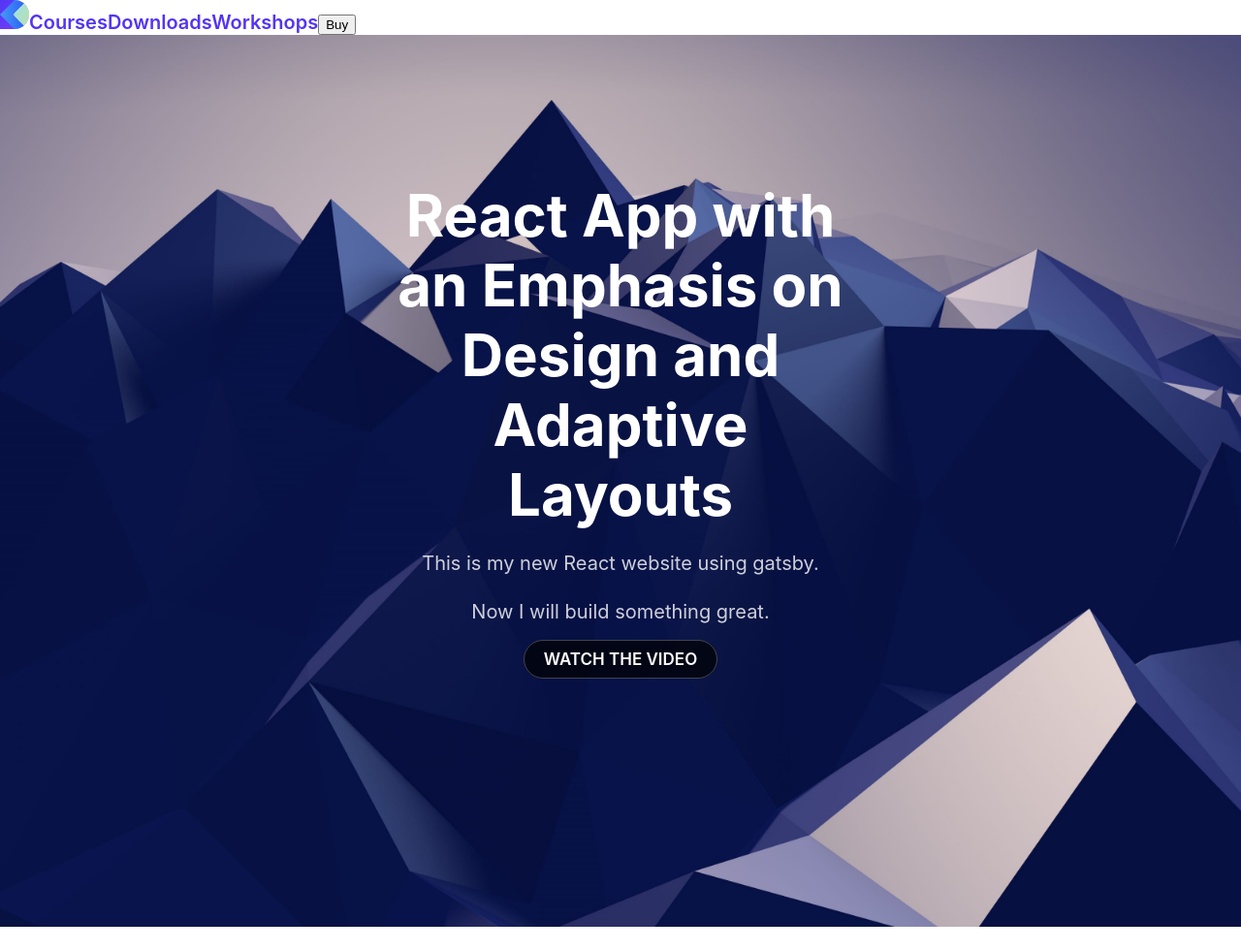
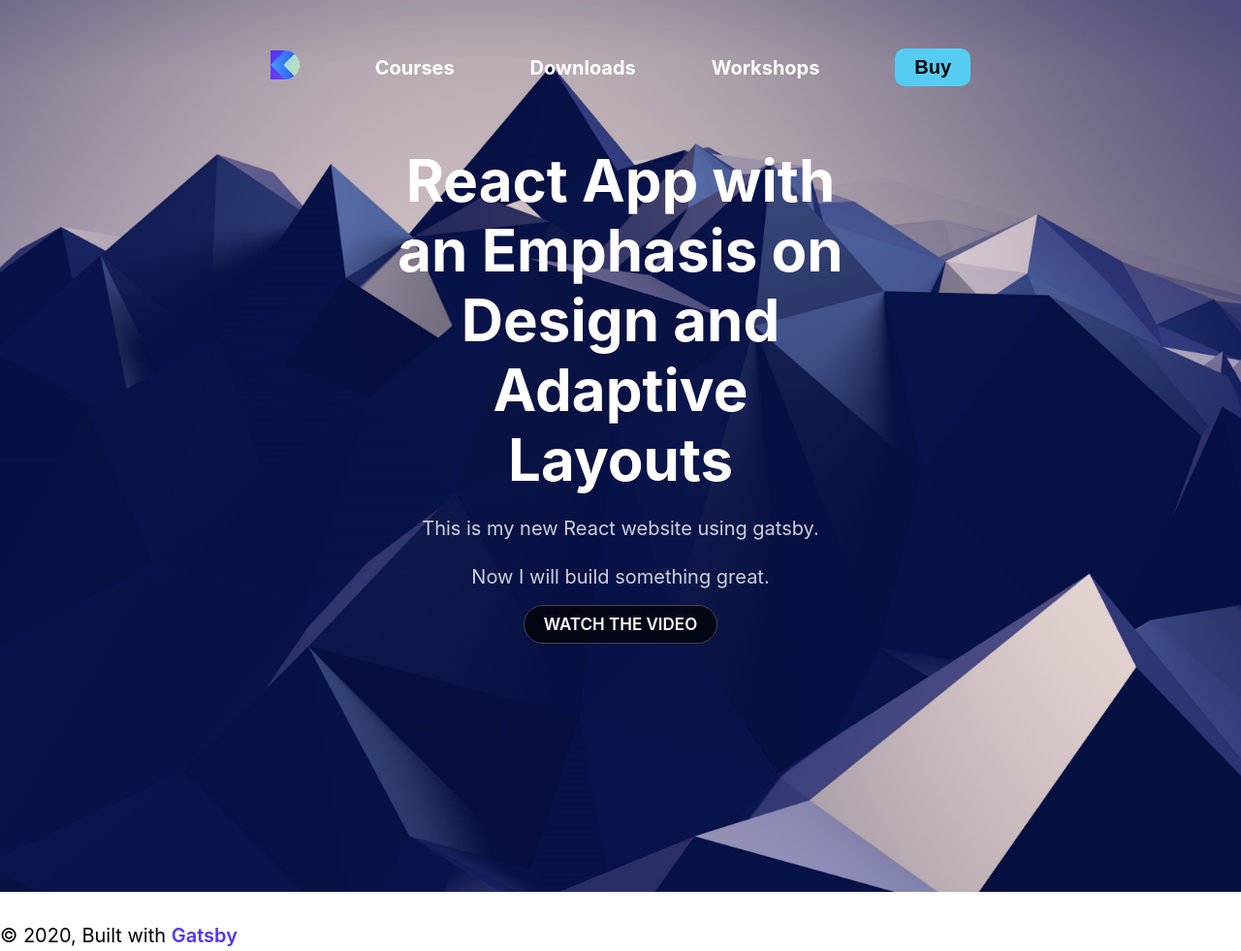
Before and after one commit to MunibaWq/Designer-React, a Gatsby site: page / in a window 1280 px wide. Shown: the top 981 px of the page at 97% size. Built offline with nearby package versions, Linux system fonts and the light colour scheme; Gatsby itself is replaced by a stand-in of ours.

Commit message:
style header

```diff
--- a/src/components/Header.css
+++ b/src/components/Header.css
@@ -0,0 +1,45 @@
+.Header {
+  position: fixed;
+  width: 100%;
+  padding: 50px 0;
+  z-index: 100;
+}
+
+.HeaderGroup {
+  max-width: 800px;
+  margin: 0 auto;
+  display: grid;
+  grid-template-columns: repeat(5, auto);
+  align-items: center;
+  justify-items: center;
+}
+
+.Header a {
+  color: white;
+  font-weight: 700;
+}
+
+.Header button {
+  padding: 8px 20px;
+  font-size: 20px;
+  background: #56ccf2;
+  border: none;
+  font-weight: 700;
+  border-radius: 10px;
+  outline: none;
+  cursor: pointer;
+}
+
+@media (max-width: 640px) {
+  .Header {
+    padding: 15px 0;
+  }
+
+  .HeaderGroup {
+    grid-template-columns: repeat(4, auto);
+  }
+
+  .Header a:nth-child(4) {
+    display: none;
+  }
+}
--- a/src/components/header.js
+++ b/src/components/header.js
@@ -1,6 +1,7 @@
 import { Link } from "gatsby"
 import PropTypes from "prop-types"
 import React from "react"
+import "./Header.css"
 
 const Header = ({ siteTitle }) => (
   <div className="Header">
```
